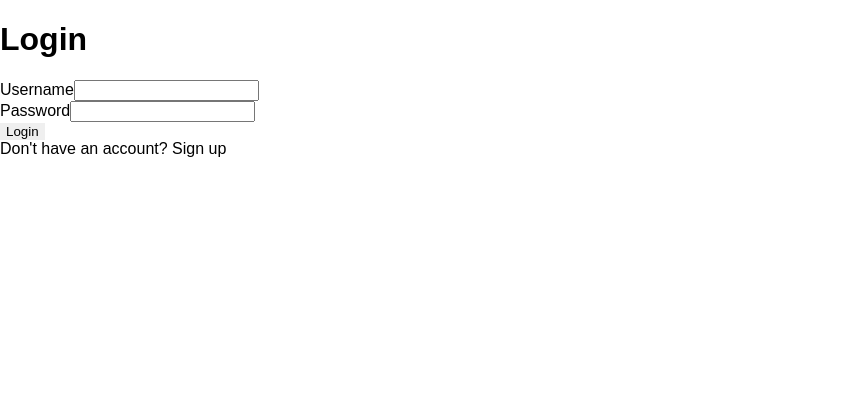
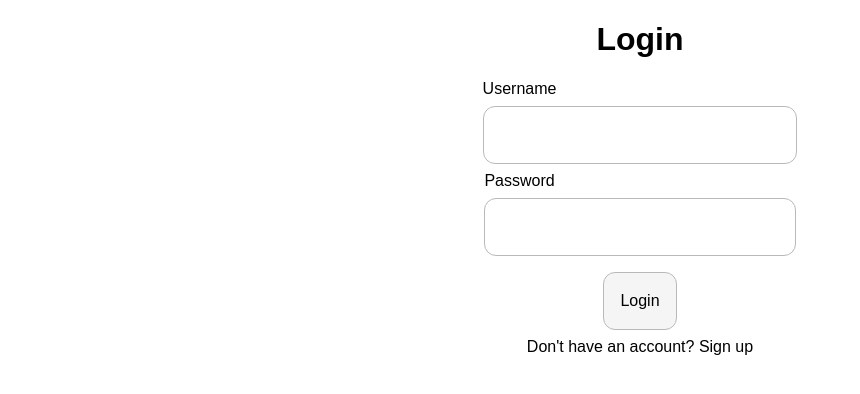
Before and after one commit to MrBisp/notebook-chat, a Next.js app: page /login in a window 1280 px wide. Shown: the top 394 px of the page, without its empty margins (0-860 px from the left). Built offline with nearby package versions, Linux system fonts and the light colour scheme.

Commit message:
Updated design for login and register

```diff
--- a/src/components/login/Login.js
+++ b/src/components/login/Login.js
@@ -32,7 +32,7 @@ const Login = () => {
     }, [authToken]);
 
     return (
-        <div>
+        <div className='login-container'>
             <h1>Login</h1>
             <form onSubmit={handleSubmit}>
                 <div>
--- a/src/components/register/Register.js
+++ b/src/components/register/Register.js
@@ -46,7 +46,7 @@ const RegisterPage = () => {
     };
 
     return (
-        <>
+        <div className='login-container'>
             <form onSubmit={handleSubmit}>
                 <h1>Register</h1>
                 <label>
@@ -63,7 +63,7 @@ const RegisterPage = () => {
             <p>
                 Already have an account? <Link href="/login">Login</Link>
             </p>
-        </>
+        </div>
     );
 };
 
--- a/src/styles/globals.css
+++ b/src/styles/globals.css
@@ -83,6 +83,49 @@ pre {
     border-radius: 12px;
 }
 
+/* LOGIN */
+.login-container {
+    width: 100%;
+    height: 100vh;
+    display: flex;
+    flex-direction: column;
+    align-items: center;
+}
+
+.login-container form {
+    width: 100%;
+    max-width: 400px;
+    display: flex;
+    flex-direction: column;
+    align-items: center;
+    justify-content: center;
+}
+
+.login-container form input {
+    width: 100%;
+    padding: 1rem;
+    margin: 0.5rem 0;
+    border-radius: 12px;
+    border: 1px solid #b9b9b9;
+    outline: none;
+    font-family: 'Poppins', sans-serif;
+    font-size: 1rem;
+    line-height: 1.5rem;
+}
+
+.login-container form button {
+    padding: 1rem;
+    margin: 0.5rem 0;
+    border-radius: 12px;
+    border: 1px solid #b9b9b9;
+    outline: none;
+    font-family: 'Poppins', sans-serif;
+    font-size: 1rem;
+    line-height: 1.5rem;
+    background: #f5f5f5;
+    cursor: pointer;
+}
+
 
 /* MOBILE DESIGN */
 @media only screen and (max-width: 600px) {
```
